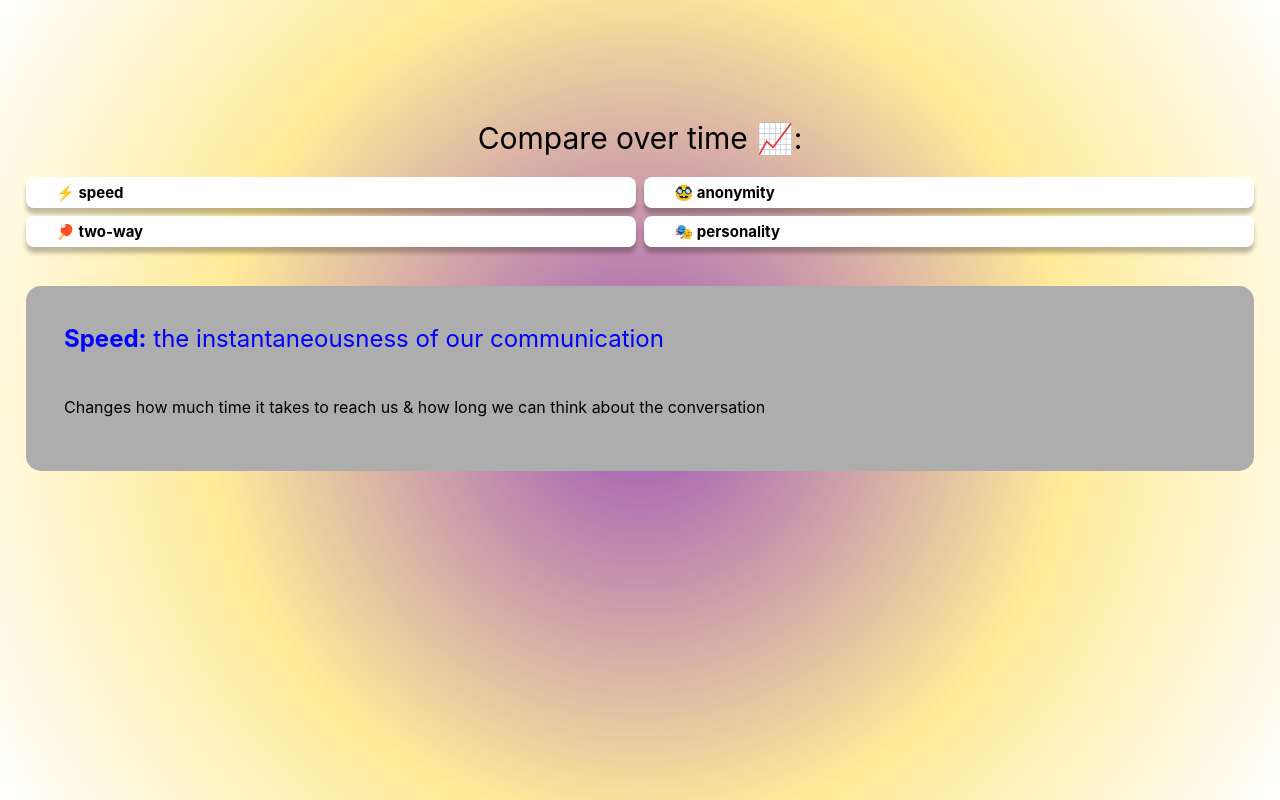
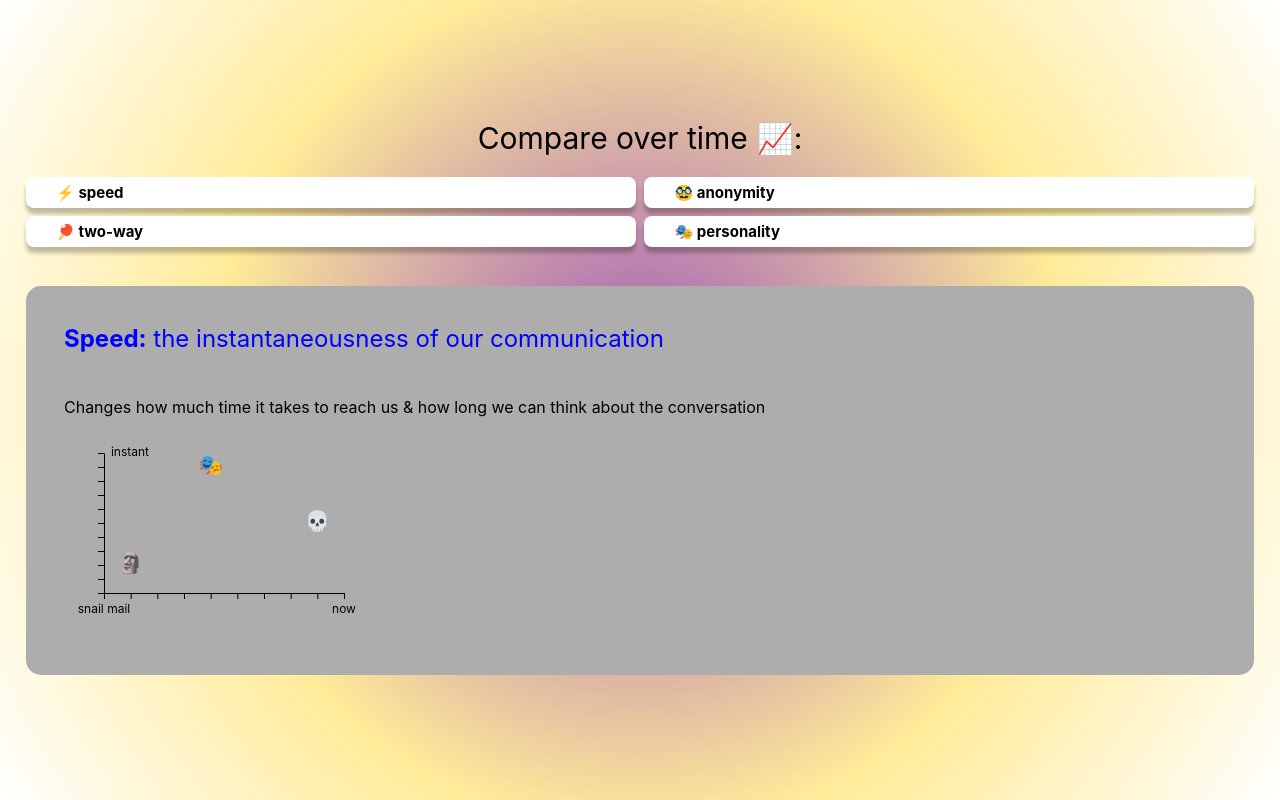
Before and after one commit to harrydnewman/augmenting-final, a React (Vite) app: page /compare in a window 1280 px wide. Built offline with nearby package versions, Linux system fonts and the light colour scheme.

Commit message:
first iteration works, really ugly

```diff
--- a/src/components/Graph.jsx
+++ b/src/components/Graph.jsx
@@ -1,5 +1,5 @@
 import styles from '../styles/Graph.module.css'
-
+import ScatterPlot from './LinePlot'
 export default function Graph({title, subtitle, blurb, data, xText, yText, zeroText}){
     return (
         <div className={styles.GraphDiv}>
@@ -7,6 +7,8 @@ export default function Graph({title, subtitle, blurb, data, xText, yText, zeroT
 
             <p>{blurb}</p>
 
+            <ScatterPlot data={data} xText={xText} yText={yText} zeroText={zeroText} />
+
 
         </div>
     )
--- a/src/pages/Compare.jsx
+++ b/src/pages/Compare.jsx
@@ -2,8 +2,12 @@ import styles from '../styles/Compare.module.css'
 import CompareButton from '../components/CompareButton'
 import Graph from '../components/Graph'
 
-
 export default function Compare(){
+    const data = [
+        { x: 10, y: 20, label: "A", link: "/information", icon: "🗿" },
+        { x: 40, y: 90, label: "B", link: null, icon: "🎭" },
+        { x: 80, y: 50, label: "C", link: null, icon: "💀" },
+      ];
     return (
         <div className={styles.ComparePage}>
         <div className={styles.CompareTitleDiv}>
@@ -15,7 +19,7 @@ export default function Compare(){
             <CompareButton emoji={"🏓"} text={"two-way"}/>
             <CompareButton emoji={"🎭"} text={"personality"}/>
         </div>
-        <Graph title={"Speed"} subtitle={"the instantaneousness of our communication"} blurb={"Changes how much time it takes to reach us & how long we can think about the conversation"}/>
+        <Graph title={"Speed"} subtitle={"the instantaneousness of our communication"} blurb={"Changes how much time it takes to reach us & how long we can think about the conversation"} data={data} xText={"now"} yText={"instant"} zeroText={"snail mail"}/>
             {/* on click the return button needs to actually do something, but leave it for now */}
         </div>
     )
```
